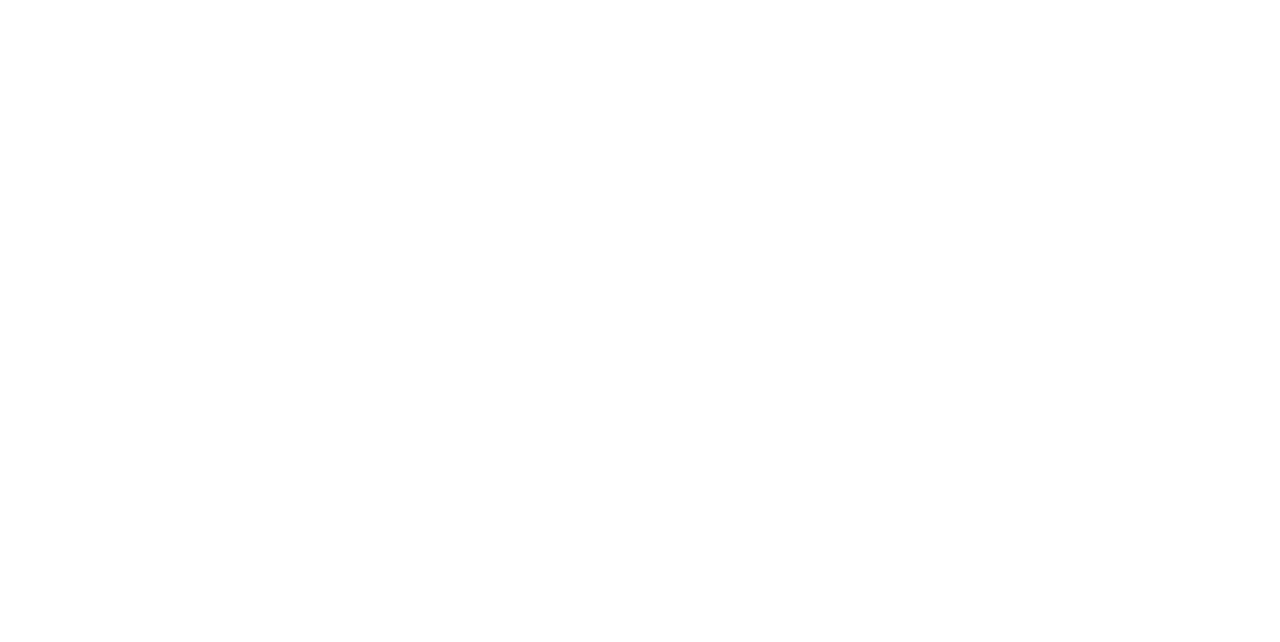
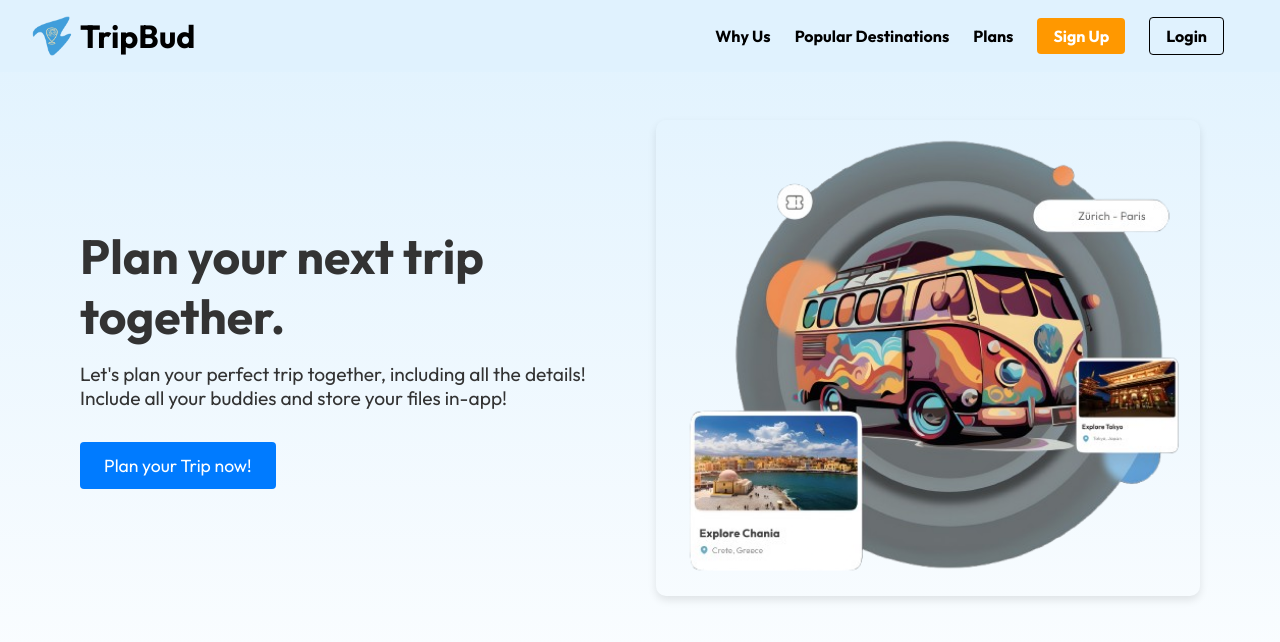
Before and after one commit to ipt-9/TripBud, a Vue app in the folder frontend/: page /start in a window 1280 px wide. Before the commit this address had no page. Shown: the top 642 px of the page. Built offline with nearby package versions, Linux system fonts and the light colour scheme.

Commit message:
startpage done

```diff
--- a/frontend/src/components/CreateTrip.vue
+++ b/frontend/src/components/CreateTrip.vue
@@ -1,66 +1,71 @@
 <template>
   <div class="trip-organizer">
+    <div class="header">
       <div class="logo-container">
-        <img v-for="img in images" v-bind:src="img" class="logo" />
+        <img v-for="img in images" :src="img" class="logo" />
         <h1>Trip Organizer</h1>
+      </div>
+      <button class="settings-btn">
+        <img src="" alt="Settings" />
+      </button>
     </div>
 
     <div class="form-container">
       <div class="form-group">
         <label>Trip Name:</label>
-          <input type="text" v-model="trip.name" />
+        <input type="text" v-model="trip.name" placeholder="Enter trip name" />
       </div>
 
       <div class="form-group">
         <label>Description:</label>
-          <textarea v-model="trip.description" ref="descriptionField" @input="autoExpand" style="resize: none; height: 100px; width: 100%;"></textarea>
+        <textarea v-model="trip.description" ref="descriptionField" @input="autoExpand" placeholder="Add details..."></textarea>
       </div>
 
+      <div class="date-container">
         <div class="form-group">
           <label>From:</label>
           <input type="date" v-model="trip.fromDate" />
         </div>
-
         <div class="form-group">
           <label>To:</label>
           <input type="date" v-model="trip.toDate" />
         </div>
+      </div>
 
       <div class="form-group">
         <label>Destination:</label>
-          <input type="text" v-model="trip.destination" @input="searchDestination" />
-          <ul v-if="destinationResults.length">
+        <input type="text" v-model="trip.destination" placeholder="Search destination..." />
+        <ul v-if="destinationResults.length" class="dropdown">
           <li v-for="result in destinationResults" :key="result" @click="selectDestination(result)">{{ result }}</li>
         </ul>
       </div>
 
       <div class="form-group">
         <label>Invite Members:</label>
-          <input type="email" v-model="trip.inviteEmail" />
-          <button @click="inviteMember">Send</button>
+        <div class="invite-container">
+          <input type="email" v-model="trip.inviteEmail" placeholder="Enter email" />
+          <button class="send-btn" @click="inviteMember">Send</button>
+        </div>
       </div>
 
-
-        <div class="budget">
-          <label>Budget</label>
       <div class="budget-container">
+        <h3>Budget</h3>
         <div class="budget-fields">
           <div class="form-group">
             <label>Transport ($):</label>
-                <input type="number" v-model.number="trip.budget.transport"/>
+            <input type="number" v-model.number="trip.budget.transport" />
           </div>
           <div class="form-group">
             <label>Food ($):</label>
-                <input type="number" v-model.number="trip.budget.food"/>
+            <input type="number" v-model.number="trip.budget.food" />
           </div>
           <div class="form-group">
             <label>Activities ($):</label>
-                <input type="number" v-model.number="trip.budget.activities"/>
+            <input type="number" v-model.number="trip.budget.activities" />
           </div>
           <div class="form-group">
             <label>Hotel ($):</label>
-                <input type="number" v-model.number="trip.budget.hotel"/>
-              </div>
+            <input type="number" v-model.number="trip.budget.hotel" />
           </div>
         </div>
       </div>
@@ -84,33 +89,24 @@
         budget: { transport: 0, food: 0, activities: 0, hotel: 0 }
       },
       destinationResults: [],
-        images:['src/assets/TripBudLogo.png'],
+      images: ['src/assets/TripBudLogo.png'],
     };
   },
   methods: {
-    //   searchDestination() {
-    //     // Simulierte Suchergebnisse
-    //     this.destinationResults = ['Luzern', 'Luzern Kantonalbank', 'Luzern Kanton', 'Luzern Kantonsspital'];
-    //   },
     selectDestination(result) {
       this.trip.destination = result;
       this.destinationResults = [];
     },
     inviteMember() {
-        const emailPattern = /^[^\s@]+@[^\s@]+\.[^\s@]+$/;
       if (!this.trip.inviteEmail) {
         alert("Please enter an email address.");
-          return;
-        }
-        if (!emailPattern.test(this.trip.inviteEmail)) {
-          alert("Please enter a valid email address.");
         return;
       }
       alert(`Invitation sent to ${this.trip.inviteEmail}`);
       this.trip.inviteEmail = "";
     },
     createTrip() {
-        if (!this.trip.name || !this.trip.description || !this.trip.fromDate || !this.trip.toDate || !this.trip.destination || !this.trip.inviteEmail) {
+      if (!this.trip.name || !this.trip.description || !this.trip.fromDate || !this.trip.toDate || !this.trip.destination) {
         alert("Please fill out all fields before creating the trip.");
         return;
       }
@@ -131,12 +127,17 @@
 }
 .trip-organizer {
   background: linear-gradient(to bottom, #e0f2fe, #ffffff);
+  padding: 20px;
+  border-radius: 10px;
+}
+
+.header {
+  display: flex;
+  justify-content: space-between;
+  align-items: center;
 }
 
 .logo-container {
-  position: absolute;
-  top: 20px;
-  left: 20px;
   display: flex;
   align-items: center;
 }
@@ -146,38 +147,50 @@
   margin-right: 10px;
 }
 
+.settings-btn img {
+  width: 24px;
+  cursor: pointer;
+}
+
 .form-container {
+  display: flex;
+  flex-direction: column;
+  gap: 15px;
 }
 
 .form-group {
-    margin-bottom: 15px;
+  display: flex;
+  flex-direction: column;
+  gap: 5px;
 }
 
-  .budget-fields input {
-    display: block;
-    margin-bottom: 10px;
-    width: 100%;
-    padding: 5px;
+.date-container {
+  display: flex;
+  gap: 15px;
 }
 
-  .budget-fields input::-webkit-outer-spin-button,
-  .budget-fields input::-webkit-inner-spin-button {
-    -webkit-appearance: none;
-    margin: 0;
+.invite-container {
+  display: flex;
+  gap: 10px;
 }
 
-/* Entfernt die Pfeile für Firefox */
-.budget-fields input[type=number] {
-    -moz-appearance: textfield;
+.send-btn {
+  background: #409FDB;
+  color: white;
+  border: none;
+  padding: 8px 12px;
+  cursor: pointer;
+  border-radius: 5px;
 }
 
 .create-trip {
   background: #409FDB;
   color: white;
+  border: none;
+  padding: 10px;
+  border-radius: 5px;
   cursor: pointer;
-  border: none;
-  margin-top: 1rem;
-  margin-bottom: 1rem;
+  text-align: center;
 }
 
 .create-trip:hover {
--- /dev/null
+++ b/frontend/src/components/StartPage.vue
@@ -0,0 +1,155 @@
+<template>
+    <div class="start-page">
+      <header>
+        <div class="logo">
+          <img v-for="img in images" v-bind:src="img" class="logo" />
+          <h1>TripBud</h1>
+        </div>
+        <nav>
+          <ul>
+            <li><a href="#">Why Us</a></li>
+            <li><a href="#">Popular Destinations</a></li>
+            <li><a href="#">Plans</a></li>
+            <li><a href="#" class="btn-signup">Sign Up</a></li>
+            <li><a href="#" class="btn-login">Login</a></li>
+          </ul>
+        </nav>
+      </header>
+
+      <main>
+        <div class="hero">
+          <div class="hero-text">
+            <h1>Plan your next trip together.</h1>
+            <p>Let's plan your perfect trip together, including all the details! Include all your buddies and store your files in-app!</p>
+            <button class="btn-plan-trip">Plan your Trip now!</button>
+          </div>
+          <div class="hero-image">
+            <img v-for="(img, index) in StartImages" :key="index" :src="img" />
+          </div>
+        </div>
+      </main>
+    </div>
+  </template>
+
+  <script>
+  export default {
+    data() {
+      return {
+        images: ['src/assets/TripBudLogo.png'],
+        StartImages: ['src/assets/FrontImg.png']
+      };
+    },
+    name: 'StartPage'
+  };
+  </script>
+
+  <style scoped>
+  .start-page {
+    font-family: 'Roboto', sans-serif;
+    color: #333;
+    background: linear-gradient(to bottom, #e0f2fe, #ffffff);
+    min-height: 100vh;
+    display: flex;
+    flex-direction: column;
+  }
+
+  header {
+    display: flex;
+    justify-content: space-between;
+    align-items: center;
+    padding: 1rem 2rem;
+    background: #e0f2fe;
+    color: black;
+  }
+
+  .logo {
+    display: flex;
+    align-items: center;
+  }
+
+  .logo img {
+    height: 40px;
+    margin-right: 0.5rem;
+  }
+
+  nav ul {
+    display: flex;
+    list-style-type: none;
+    margin: 0;
+    padding: 0;
+  }
+
+  nav li {
+    margin-right: 1.5rem;
+  }
+
+  nav a {
+    text-decoration: none;
+    color: black;
+    font-weight: bold;
+  }
+
+  .btn-signup {
+    background-color: #ff9800;
+    padding: 0.5rem 1rem;
+    border-radius: 4px;
+    color: white;
+  }
+
+  .btn-login {
+    border: 1px solid black;
+    padding: 0.5rem 1rem;
+    border-radius: 4px;
+  }
+
+  .hero {
+    display: flex;
+    align-items: center;
+    justify-content: space-between;
+    padding: 3rem 5rem;
+  }
+
+  .hero-text {
+    flex: 1;
+    max-width: 50%;
+  }
+
+  .hero h1 {
+    font-size: 3rem;
+    margin-bottom: 1rem;
+  }
+
+  .hero p {
+    font-size: 1.2rem;
+    margin-bottom: 2rem;
+  }
+
+  .btn-plan-trip {
+    padding: 0.75rem 1.5rem;
+    font-size: 1.1rem;
+    background-color: #007bff;
+    color: #fff;
+    border: none;
+    border-radius: 4px;
+    cursor: pointer;
+    transition: 0.3s;
+  }
+
+  .btn-plan-trip:hover {
+    background-color: #0056b3;
+  }
+
+  .hero-image {
+    flex: 1;
+    display: flex;
+    justify-content: center;
+    padding-left: 2rem;
+  }
+
+  .hero-image img {
+    width: 100%;
+    max-width: 600px;
+    border-radius: 10px;
+    box-shadow: 0 4px 8px rgba(0, 0, 0, 0.1);
+  }
+  </style>
```
Also changed, not shown: frontend/src/router/index.js (+6 -3 lines), frontend/src/assets/FrontImg.png (added), frontend/src/assets/WhyUsImg.png (added). Lines whose indentation alone changed are shown as unchanged.
